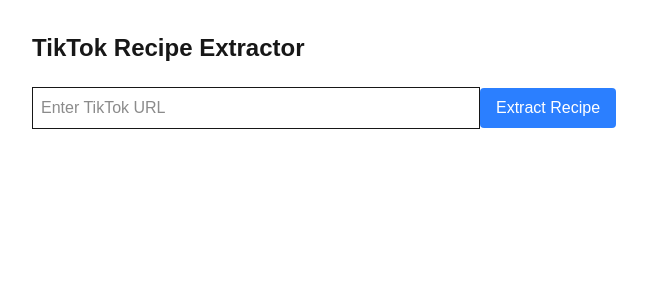
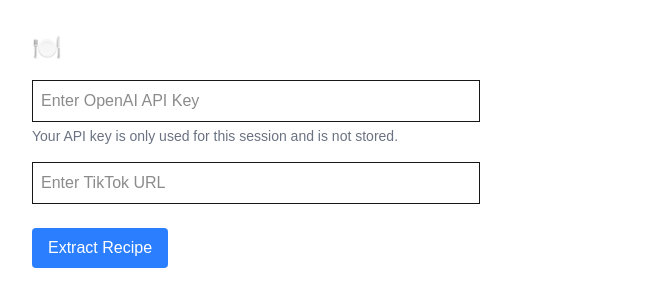
Before and after one commit to vznh/hungry, a Next.js app: page / in a window 1280 px wide. Shown: the top 306 px of the page, without its empty margins (0-647 px from the left). Built offline with nearby package versions, Linux system fonts and the light colour scheme.

Commit message:
feat: added api key capability

```diff
--- a/package.json
+++ b/package.json
@@ -13,9 +13,7 @@
     "next": "15.3.0",
     "openai": "^4.93.0",
     "react": "^19.0.0",
-    "react-dom": "^19.0.0",
-    "tiktok-api": "^0.4.1",
-    "tiktok-scraper": "^1.4.36"
+    "react-dom": "^19.0.0"
   },
   "devDependencies": {
     "typescript": "^5",
--- a/src/app/api/process/route.ts
+++ b/src/app/api/process/route.ts
@@ -2,20 +2,20 @@
 import OpenAI from 'openai';
 import axios from 'axios';
 
-const openai = new OpenAI({
-  apiKey: process.env.OPENAI_API_KEY,
-});
-
 export async function POST(request: Request) {
   try {
-    const { url } = await request.json();
+    const { url, apiKey } = await request.json();
 
-    if (!url) {
+    if (!url || !apiKey) {
       return NextResponse.json(
-        { error: 'URL is required' },
+        { error: 'URL and API key are required' },
         { status: 400 }
       );
     }
+
+    const openai = new OpenAI({
+      apiKey: apiKey,
+    });
 
     // Extract video ID from URL
     const videoId = url.split('/').pop()?.split('?')[0];
--- a/src/app/page.tsx
+++ b/src/app/page.tsx
@@ -4,6 +4,7 @@
 
 export default function Home() {
   const [url, setUrl] = useState('');
+  const [apiKey, setApiKey] = useState('');
   const [recipe, setRecipe] = useState<any>(null);
   const [error, setError] = useState<string | null>(null);
   const [loading, setLoading] = useState(false);
@@ -20,7 +21,7 @@
         headers: {
           'Content-Type': 'application/json',
         },
-        body: JSON.stringify({ url }),
+        body: JSON.stringify({ url, apiKey }),
       });
 
       const data = await response.json();
@@ -40,9 +41,22 @@
 
   return (
     <main className="min-h-screen p-8">
-      <h1 className="text-2xl font-bold mb-4">TikTok Recipe Extractor</h1>
+      <h1 className="text-2xl font-bold mb-4">🍽️</h1>
 
-      <form onSubmit={handleSubmit} className="mb-8">
+      <form onSubmit={handleSubmit} className="mb-8 space-y-4">
+        <div>
+          <input
+            type="text"
+            value={apiKey}
+            onChange={(e) => setApiKey(e.target.value)}
+            placeholder="Enter OpenAI API Key"
+            className="border p-2 w-full max-w-md"
+            required
+          />
+          <p className="text-sm text-gray-500 mt-1">Your API key is only used for this session and is not stored.</p>
+        </div>
+
+        <div>
           <input
             type="text"
             value={url}
@@ -51,6 +65,8 @@
             className="border p-2 w-full max-w-md"
             required
           />
+        </div>
+
         <button
           type="submit"
           disabled={loading}
```
Also changed, not shown: 1 other file (tests, documents, lock files or other folders). Lines whose indentation alone changed are shown as unchanged.
